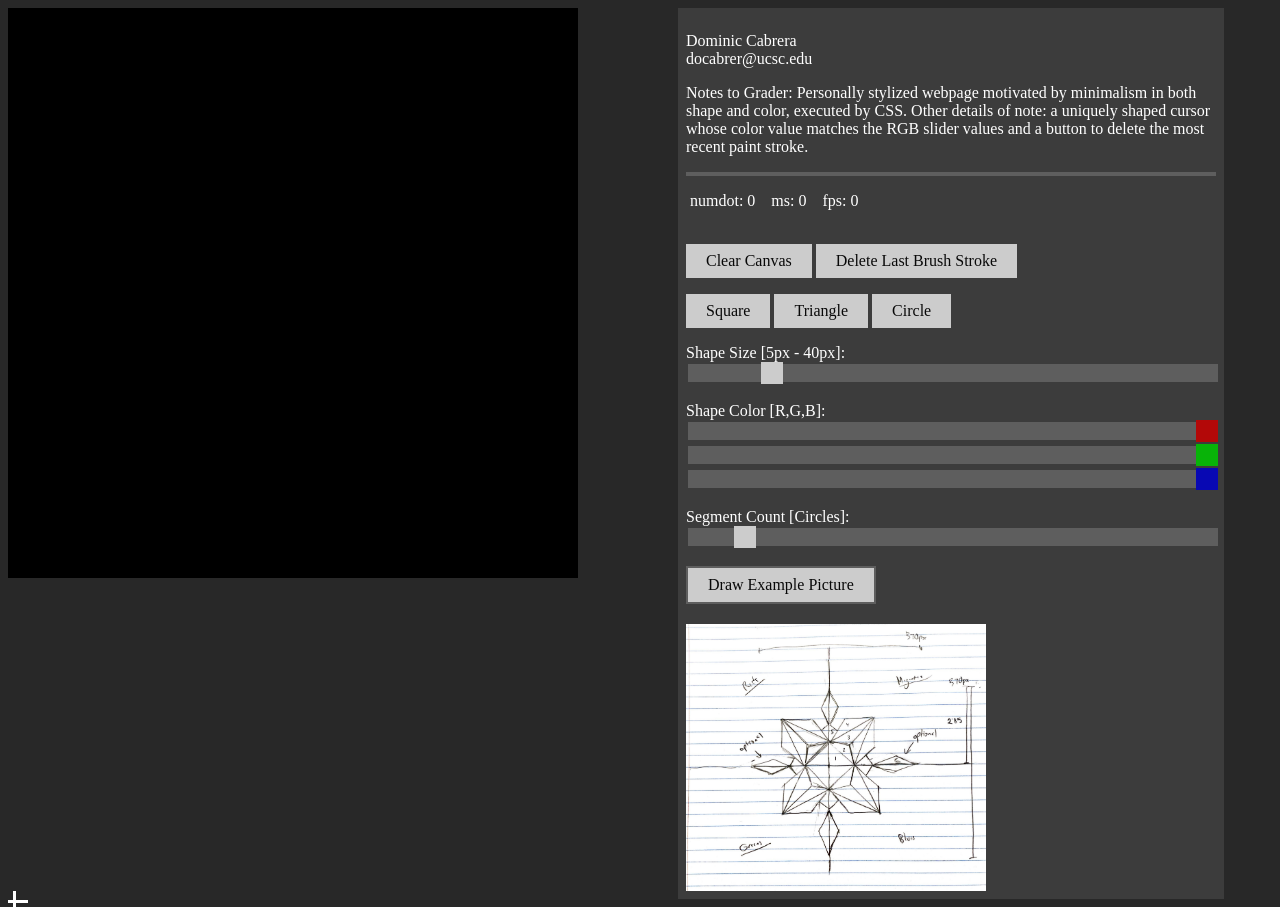
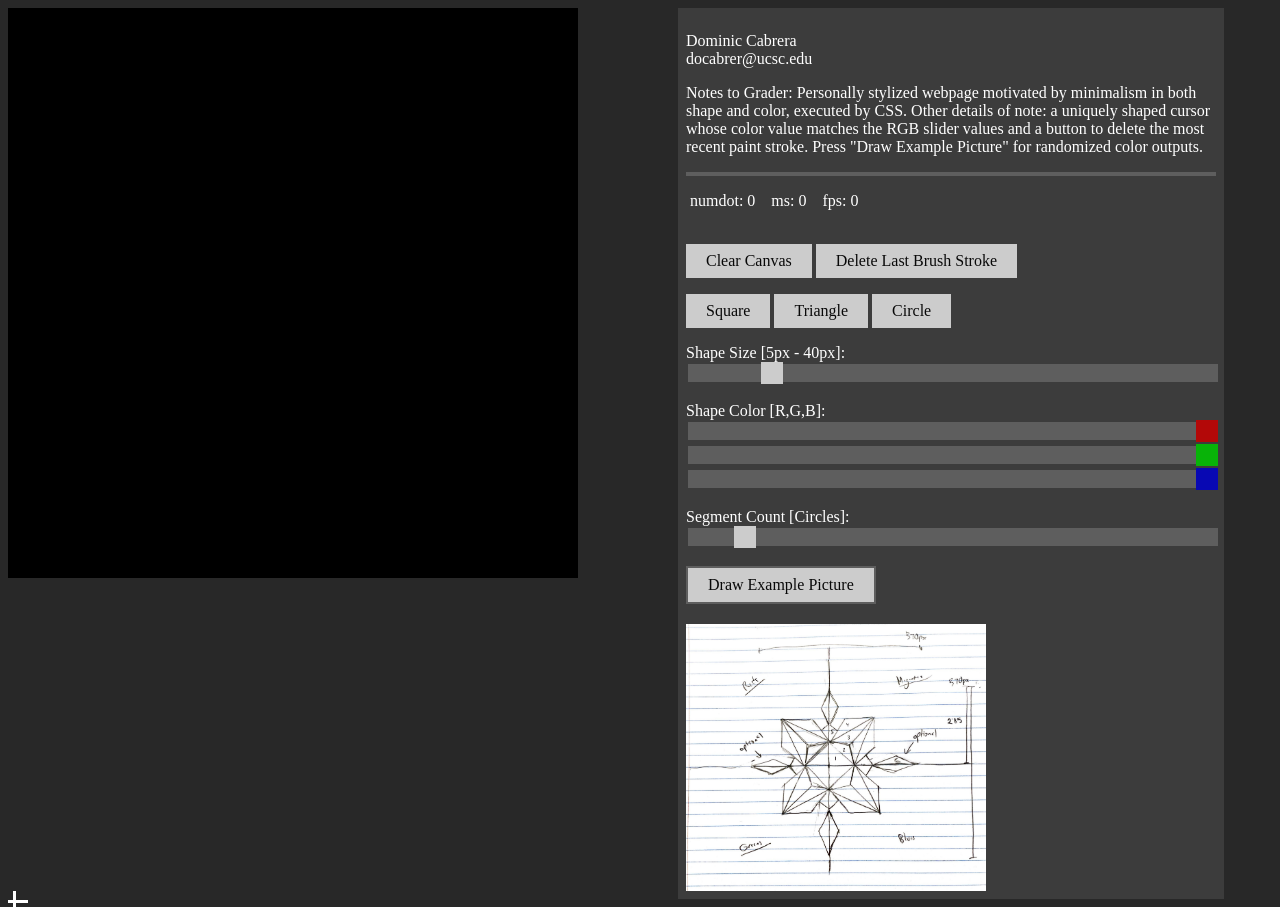
Before and after one commit to dominicSalvatierra/CSE-160, a plain HTML site: page asgn1/src/asgn1.html in a window 1280 px wide. Drawn offline with Linux system fonts and the light colour scheme.

Commit message:
changed ColoredPoints.html and .js to asgn1.html and .js. This enables the index.html access to my asgn1

```diff
--- a/asgn1/src/ColoredPoints.html
+++ b/asgn1/src/asgn1.html
@@ -19,7 +19,8 @@
         </p>
         <p>Notes to Grader: Personally stylized webpage motivated by minimalism in both shape and color,
            executed by CSS. Other details of note: a uniquely shaped cursor whose color value matches the RGB
-           slider values and a button to delete the most recent paint stroke.
+           slider values and a button to delete the most recent paint stroke. Press "Draw Example Picture" for
+           randomized color outputs.
         </p>
         <hr class="divider">
         <p id="numdot"> numdot: 0    ms: 0    fps: 0 </p>
@@ -60,6 +61,6 @@
     <script src="Shapes/Circle.js"></script>
     <script src="Shapes/Triangle.js"></script>
     <script src="Shapes/Point.js"></script>
-    <script src="ColoredPoints.js"></script>
+    <script src="asgn1.js"></script>
   </body>
 </html>
```
Also changed, not shown: asgn1/src/asgn1.js (renamed from asgn1/src/ColoredPoints.js).
